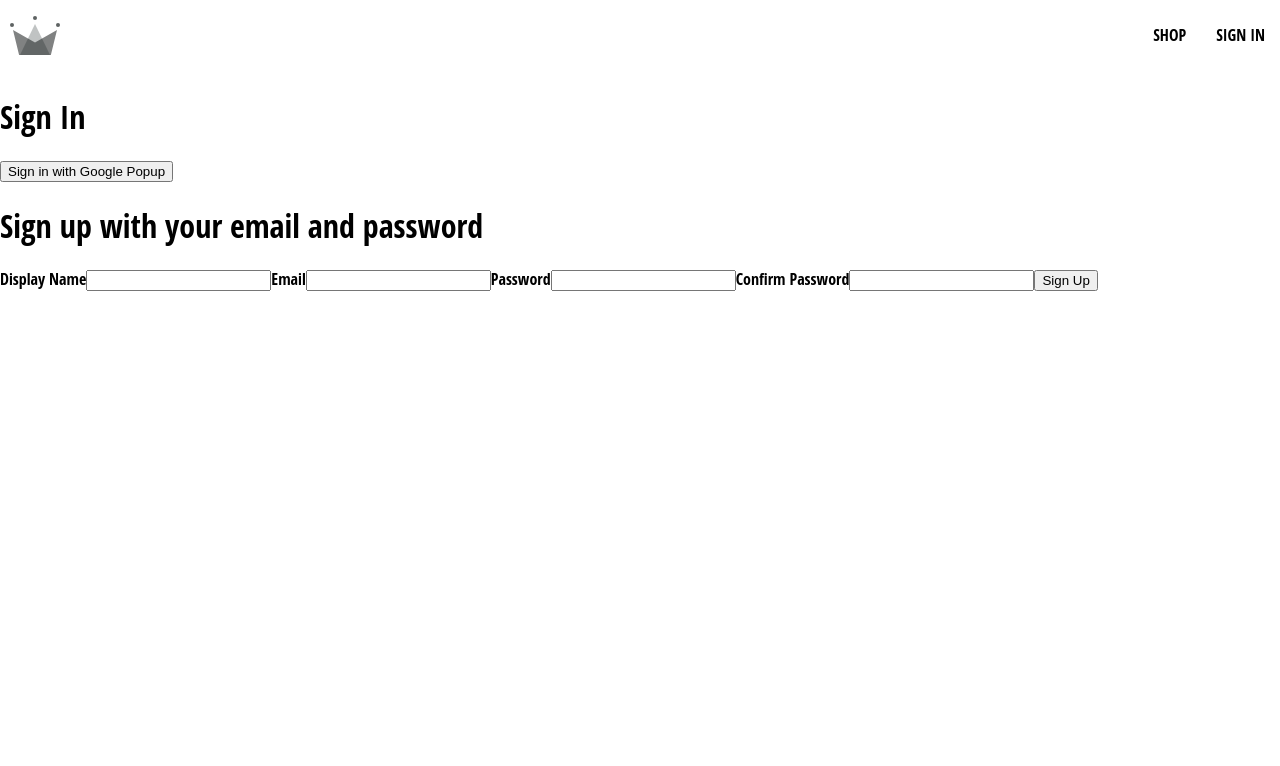
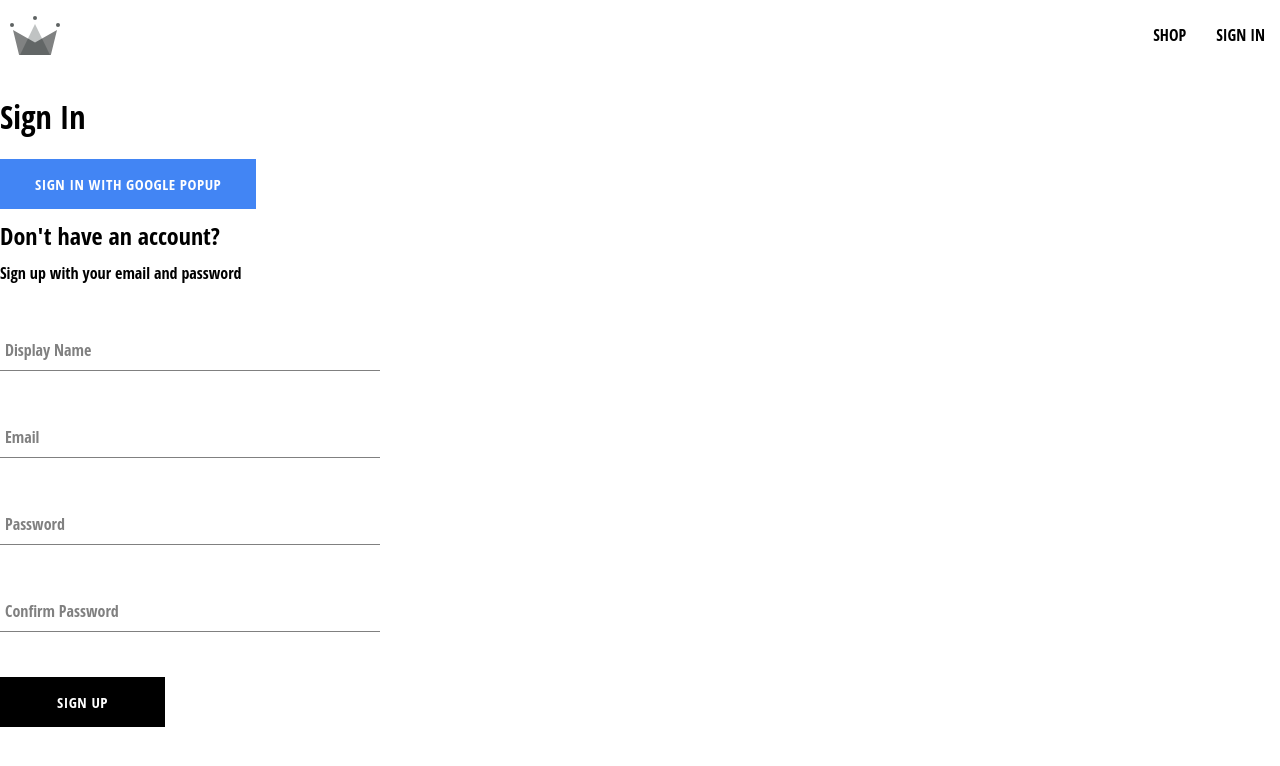
Before and after one commit to samuel-anderson/capstone, a React (Create React App) app: page /sign-in in a window 1280 px wide. Shown: the top 766 px of the page. Built offline with nearby package versions, Linux system fonts and the light colour scheme.

Commit message:
button component

```diff
--- /dev/null
+++ b/src/components/button/button.component.jsx
@@ -0,0 +1,19 @@
+import "./button.styles.scss";
+
+const BUTTON_TYPE_CLASSES = {
+  google: "google-sign-in",
+  inverted: "inverted",
+};
+
+const Button = ({ children, buttonType, buttonOptions }) => {
+  return (
+    <button
+      className={`button-container ${BUTTON_TYPE_CLASSES[buttonType]}`}
+      {...buttonOptions}
+    >
+      {children}
+    </button>
+  );
+};
+
+export default Button;
--- /dev/null
+++ b/src/components/button/button.styles.scss
@@ -0,0 +1,46 @@
+.button-container {
+  min-width: 165px;
+  width: auto;
+  height: 50px;
+  letter-spacing: 0.5px;
+  line-height: 50px;
+  padding: 0 35px 0 35px;
+  font-size: 15px;
+  background-color: black;
+  color: white;
+  text-transform: uppercase;
+  font-family: "Open Sans Condensed";
+  font-weight: bolder;
+  border: none;
+  cursor: pointer;
+  display: flex;
+  justify-content: center;
+
+  &:hover {
+    background-color: white;
+    color: black;
+    border: 1px solid black;
+  }
+
+  &.google-sign-in {
+    background-color: #4285f4;
+    color: white;
+
+    &:hover {
+      background-color: #357ae8;
+      border: none;
+    }
+  }
+
+  &.inverted {
+    background-color: white;
+    color: black;
+    border: 1px solid black;
+
+    &:hover {
+      background-color: black;
+      color: white;
+      border: none;
+    }
+  }
+}
--- /dev/null
+++ b/src/components/form-input/form-input.component.jsx
@@ -0,0 +1,21 @@
+import "./form-input.styles.scss";
+
+const FormInput = ({ label, inputOptions }) => {
+  return (
+    <div className="group">
+      <input className="form-input" {...inputOptions} />
+
+      {label && (
+        <label
+          className={`${
+            inputOptions.value.length ? "shrink" : ""
+          } form-input-label`}
+        >
+          {label}
+        </label>
+      )}
+    </div>
+  );
+};
+
+export default FormInput;
--- /dev/null
+++ b/src/components/form-input/form-input.styles.scss
@@ -0,0 +1,54 @@
+$sub-color: grey;
+$main-color: black;
+
+@mixin shrinkLabel {
+  top: -14px;
+  font-size: 12px;
+  color: $main-color;
+}
+
+.group {
+  position: relative;
+  margin: 45px 0;
+
+  .form-input {
+    background: none;
+    background-color: white;
+    color: $sub-color;
+    font-size: 18px;
+    padding: 10px 10px 10px 5px;
+    display: block;
+    width: 100%;
+    border: none;
+    border-radius: 0;
+    border-bottom: 1px solid $sub-color;
+    margin: 25px 0;
+
+    &:focus {
+      outline: none;
+    }
+
+    &:focus ~ .form-input-label {
+      @include shrinkLabel();
+    }
+  }
+
+  input[type="password"] {
+    letter-spacing: 0.3em;
+  }
+
+  .form-input-label {
+    color: $sub-color;
+    font-size: 16px;
+    font-weight: normal;
+    position: absolute;
+    pointer-events: none;
+    left: 5px;
+    top: 10px;
+    transition: 300ms ease all;
+
+    &.shrink {
+      @include shrinkLabel();
+    }
+  }
+}
--- a/src/components/sign-up-form/sign-up-form.component.jsx
+++ b/src/components/sign-up-form/sign-up-form.component.jsx
@@ -1,8 +1,13 @@
 import { useState } from "react";
+import FormInput from "../form-input/form-input.component";
+import Button from "../button/button.component";
+
 import {
   createAuthUserWithEmailAndPassword,
   createUserDocumentFromAuth,
 } from "../../utils/firebase/firebase.utils";
+
+import "./sign-up-form.scss";
 
 const defaultFormFields = {
   displayName: "",
@@ -56,46 +61,55 @@
   };
 
   return (
-    <div>
-      <h1>Sign up with your email and password</h1>
+    <div className="sign-up-container">
+      <h2>Don't have an account?</h2>
+      <span>Sign up with your email and password</span>
       <form onSubmit={handleSubmit}>
-        <label>Display Name</label>
-        <input
-          type="text"
-          required
-          onChange={handleChange}
-          name="displayName"
-          value={displayName}
+        <FormInput
+          label="Display Name"
+          inputOptions={{
+            type: "text",
+            required: true,
+            onChange: handleChange,
+            name: "displayName",
+            value: displayName,
+          }}
         />
 
-        <label>Email</label>
-        <input
-          type="email"
-          required
-          onChange={handleChange}
-          name="email"
-          value={email}
+        <FormInput
+          label="Email"
+          inputOptions={{
+            type: "email",
+            required: true,
+            onChange: handleChange,
+            name: "email",
+            value: email,
+          }}
         />
 
-        <label>Password</label>
-        <input
-          type="password"
-          required
-          onChange={handleChange}
-          name="password"
-          value={password}
+        <FormInput
+          label="Password"
+          inputOptions={{
+            type: "password",
+            required: true,
+            onChange: handleChange,
+            name: "password",
+            value: password,
+          }}
         />
 
-        <label>Confirm Password</label>
-        <input
-          type="password"
-          required
-          onChange={handleChange}
-          name="confirmPassword"
-          value={confirmPassword}
+        <FormInput
+          label="Confirm Password"
+          inputOptions={{
+            type: "password",
+            required: true,
+            onChange: handleChange,
+            name: "confirmPassword",
+            value: confirmPassword,
+          }}
         />
 
-        <button type="submit">Sign Up</button>
+        <Button buttonOptions={{ type: "submit" }}>Sign Up</Button>
       </form>
     </div>
   );
--- /dev/null
+++ b/src/components/sign-up-form/sign-up-form.scss
@@ -0,0 +1,8 @@
+.sign-up-container {
+  display: flex;
+  flex-direction: column;
+  width: 380px;
+  h2 {
+    margin: 10px 0;
+  }
+}
--- a/src/routes/sign-in/sign-in.component.jsx
+++ b/src/routes/sign-in/sign-in.component.jsx
@@ -3,11 +3,12 @@
 import {
   auth,
   siginWithGooglePopup,
-  signinWithGoogleRedirect,
+  //signinWithGoogleRedirect,
   createUserDocumentFromAuth,
 } from "../../utils/firebase/firebase.utils";
 
 import SignUpForm from "../../components/sign-up-form/sign-up-form.component";
+import Button from "../../components/button/button.component";
 
 const SignIn = () => {
   useEffect(() => {
@@ -29,7 +30,9 @@
   return (
     <div>
       <h1>Sign In</h1>
-      <button onClick={logGoogleUser}>Sign in with Google Popup</button>
+      <Button buttonType="google" buttonOptions={{ onClick: logGoogleUser }}>
+        Sign in with Google Popup
+      </Button>
       <SignUpForm />
 
       {/* <button onClick={signinWithGoogleRedirect}>
```
